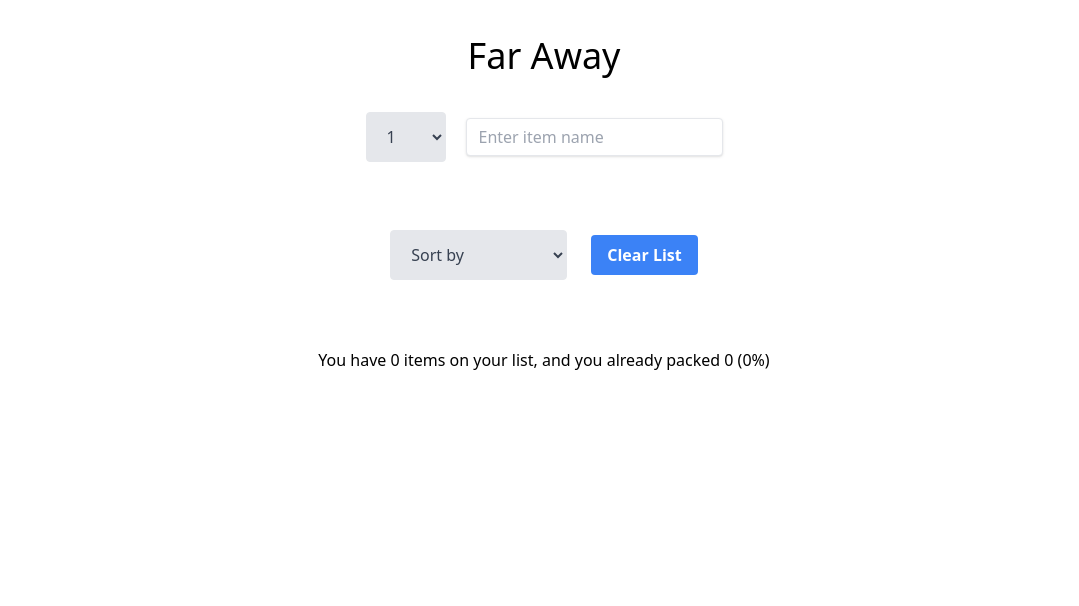
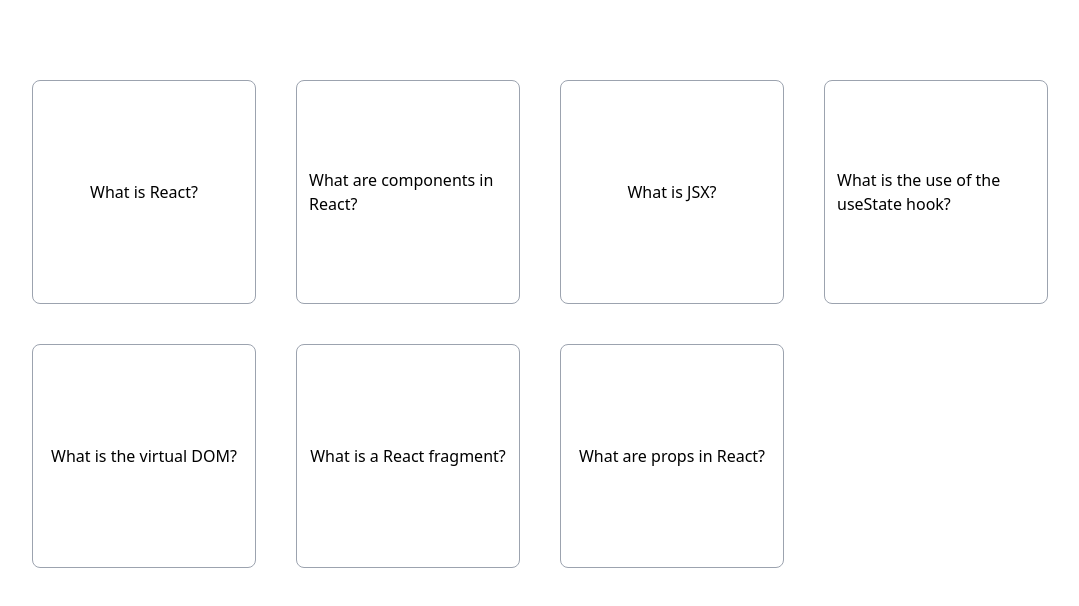
Before and after one commit to karthik-mohan23/reactjs-projects, a React (Vite) app: page / in a window 1280 px wide. Shown: the top 606 px of the page, without its empty margins (96-1175 px from the left). Built offline with nearby package versions, Linux system fonts and the light colour scheme.

Commit message:
completed flashCards

```diff
--- a/src/App.jsx
+++ b/src/App.jsx
@@ -1,6 +1,6 @@
-import TravelList from "./components/travelList";
+import FlashCards from "./components/flashCards";
 
 const App = () => {
-  return <TravelList />;
+  return <FlashCards />;
 };
 export default App;
--- /dev/null
+++ b/src/components/flashCards/FlashCard.jsx
@@ -0,0 +1,12 @@
+function FlashCard({ id, question, answer, handleActiveId, isActive }) {
+  return (
+    <div
+      onClick={() => handleActiveId(id)}
+      className={` ${
+        isActive && "bg-blue-500"
+      } flex justify-center items-center px-3 py-3  w-56 h-56 border border-gray-400 rounded-lg cursor-pointer`}>
+      {isActive ? <h2>{answer}</h2> : <h2>{question}</h2>}
+    </div>
+  );
+}
+export default FlashCard;
--- /dev/null
+++ b/src/components/flashCards/data.js
@@ -0,0 +1,44 @@
+export const flashCardData = [
+  {
+    id: 1,
+    question: "What is React?",
+    answer:
+      "React is a JavaScript library for building user interfaces, particularly single-page applications, where data changes over time.",
+  },
+  {
+    id: 2,
+    question: "What are components in React?",
+    answer:
+      "Components are the building blocks of a React application. They can be class-based or function-based and allow you to split the UI into independent, reusable pieces.",
+  },
+  {
+    id: 3,
+    question: "What is JSX?",
+    answer:
+      "JSX stands for JavaScript XML. It allows you to write HTML elements in JavaScript and place them in the DOM without using functions like createElement or appendChild.",
+  },
+  {
+    id: 4,
+    question: "What is the use of the useState hook?",
+    answer:
+      "The useState hook is a function that lets you add React state to function components. You pass the initial state to this function, and it returns a stateful value and a function to update it.",
+  },
+  {
+    id: 5,
+    question: "What is the virtual DOM?",
+    answer:
+      "The virtual DOM is a programming concept where a virtual representation of the UI is kept in memory and synced with the real DOM by a library such as ReactDOM. This process is called reconciliation.",
+  },
+  {
+    id: 6,
+    question: "What is a React fragment?",
+    answer:
+      "A React fragment is a common pattern for grouping a list of children without adding extra nodes to the DOM. It is written as <>...</> or <React.Fragment>...</React.Fragment>.",
+  },
+  {
+    id: 7,
+    question: "What are props in React?",
+    answer:
+      "Props (short for properties) are read-only attributes that are passed from a parent component to a child component. They allow data to flow between components.",
+  },
+];
--- /dev/null
+++ b/src/components/flashCards/index.jsx
@@ -0,0 +1,25 @@
+import { useState } from "react";
+import { flashCardData } from "./data";
+import FlashCard from "./FlashCard";
+
+const FlashCards = () => {
+  const [activeId, setActiveId] = useState(null);
+
+  const handleActiveId = (id) => {
+    setActiveId(activeId === id ? null : id);
+  };
+
+  return (
+    <div className="max-w-5xl flex flex-wrap gap-10 mx-auto pt-20">
+      {flashCardData.map((card) => (
+        <FlashCard
+          {...card}
+          key={card.id}
+          handleActiveId={handleActiveId}
+          isActive={activeId === card.id}
+        />
+      ))}
+    </div>
+  );
+};
+export default FlashCards;
```
